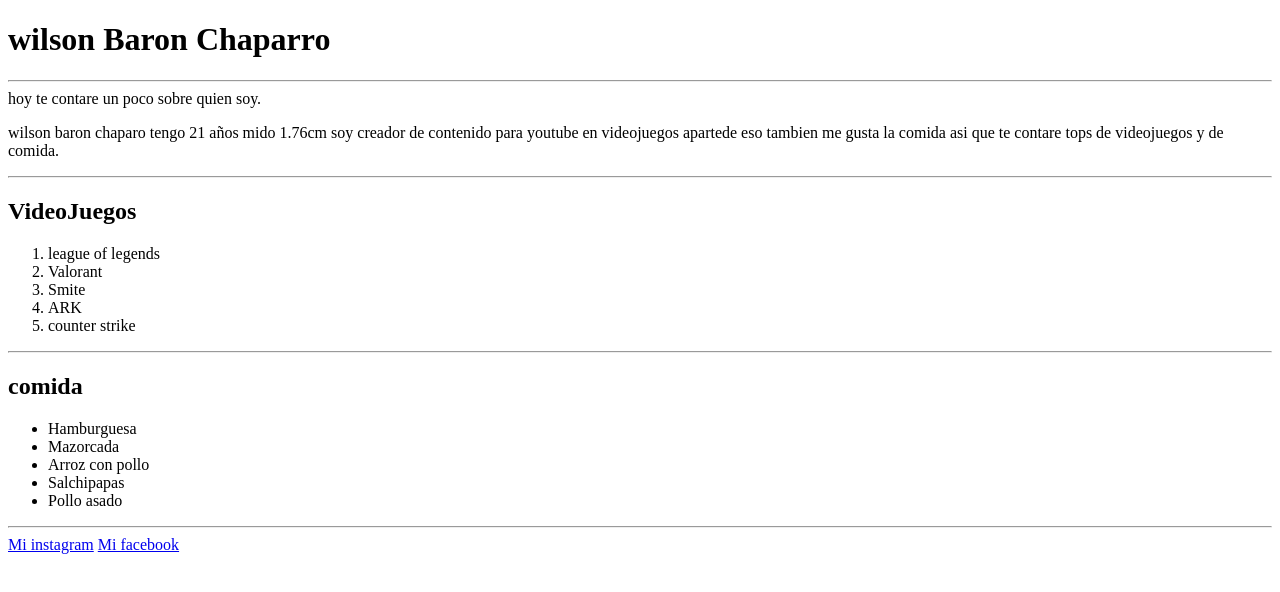
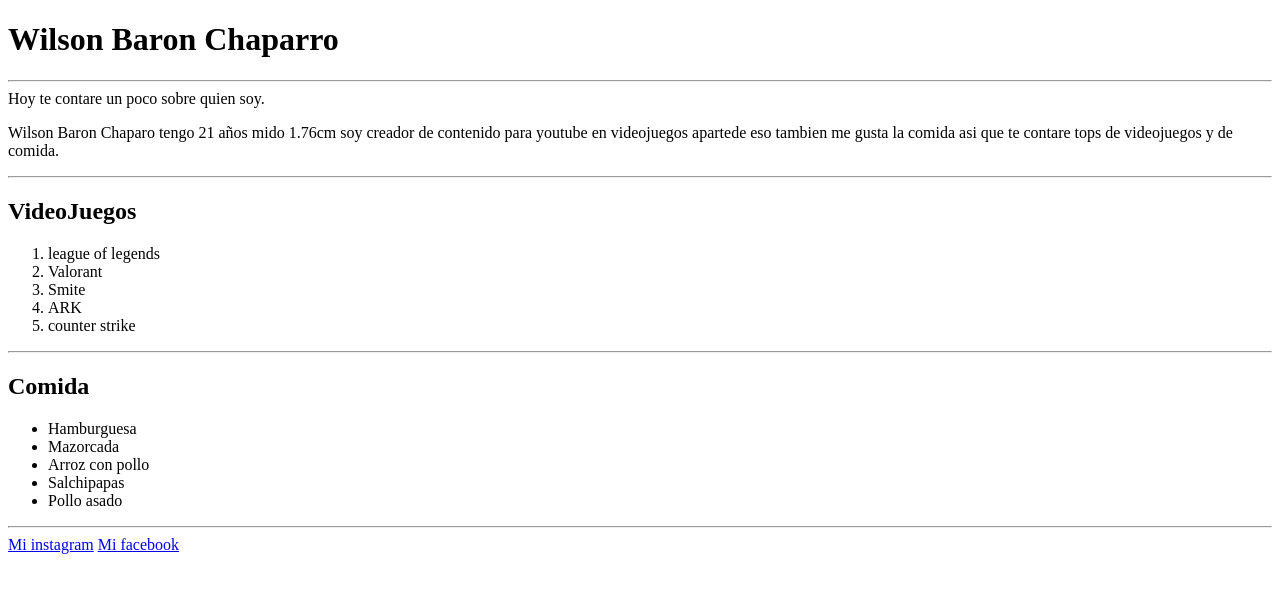
Before and after one commit to wilsonbaronchaparro/bit01html, a plain HTML site: page THML/index.html in a window 1280 px wide. Drawn offline with Linux system fonts and the light colour scheme.

Commit message:
se pusieron unas letras en MAYUSCULA

```diff
--- a/THML/index.html
+++ b/THML/index.html
@@ -8,15 +8,15 @@
 <body>
     <header>
         <h1>
-            wilson Baron Chaparro
+            Wilson Baron Chaparro
         </h1>
     </header>
     <hr>
     <main>
-        hoy te contare un poco sobre quien soy.
+        Hoy te contare un poco sobre quien soy.
     </main>
     <p>
-        wilson baron chaparo tengo 21 años mido 1.76cm soy creador de contenido para youtube
+        Wilson Baron Chaparo tengo 21 años mido 1.76cm soy creador de contenido para youtube
         en videojuegos apartede eso tambien me gusta la comida asi que te contare tops de
         videojuegos y de comida.
     </p>
@@ -34,7 +34,7 @@
         </ol>
         <hr>
     <h2>
-        comida
+        Comida
     </h2>
         <ul>
             <li>Hamburguesa</li>
```
